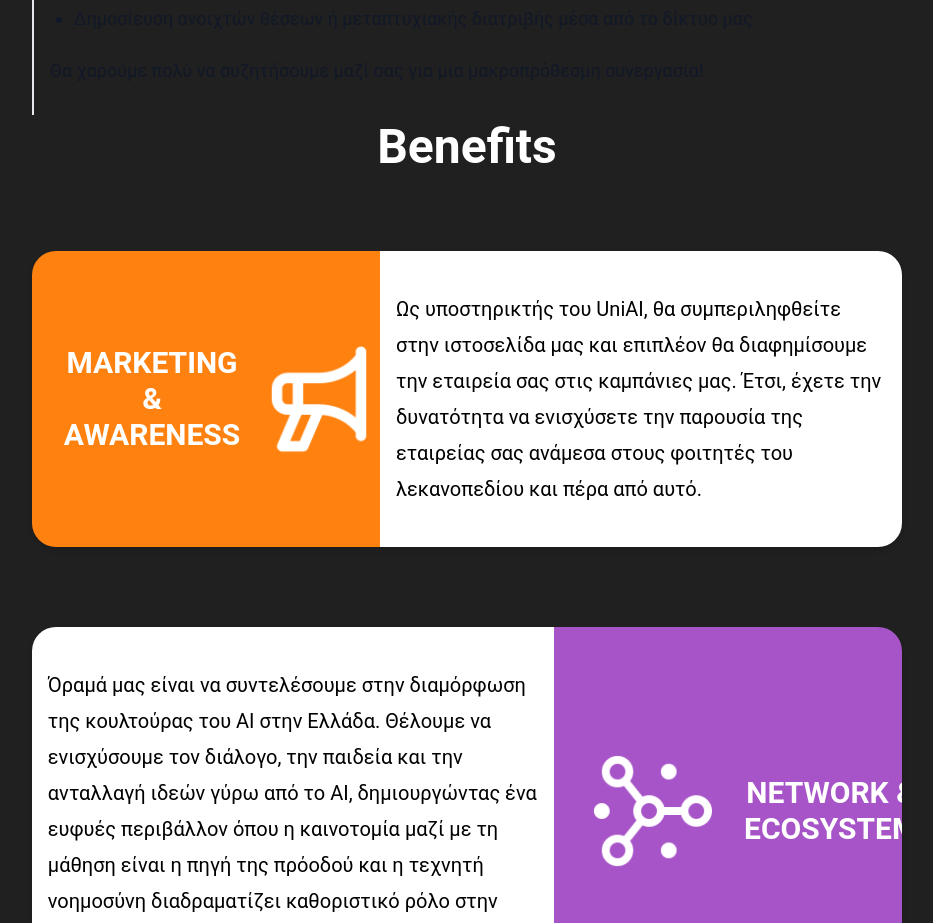
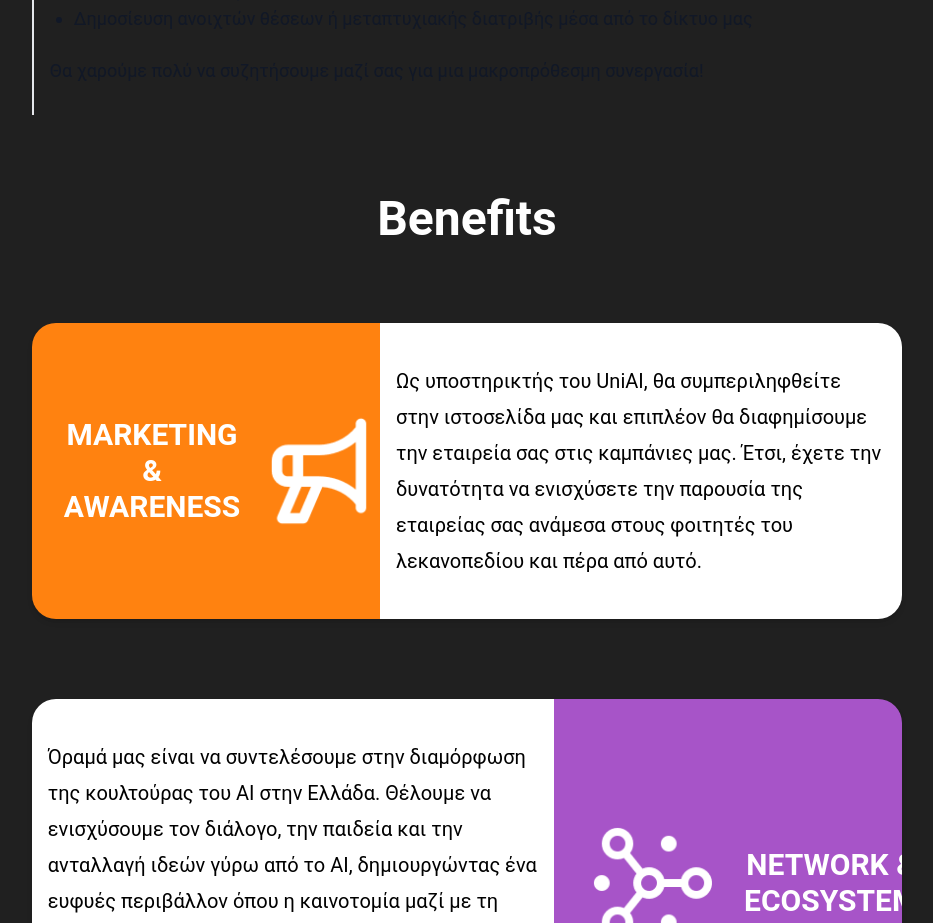
Before and after one commit to ApostolisC/UNIAI, a Next.js app: page /become-a-partner in a window 1280 px wide. Shown: the part 800-1723 px from the top of the page, without its empty margins (173-1106 px from the left). Built offline with nearby package versions, Linux system fonts and the light colour scheme.

Commit message:
Update page.tsx

```diff
--- a/app/become-a-partner/page.tsx
+++ b/app/become-a-partner/page.tsx
@@ -69,7 +69,7 @@ const BecomePartnerPage = () => {
         </div>
       </div>
 
-      <div className="text-center">
+      <div className="text-center mt-[80px]">
         <h3 className="text-5xl font-bold">Benefits</h3>
       </div>
 
```
